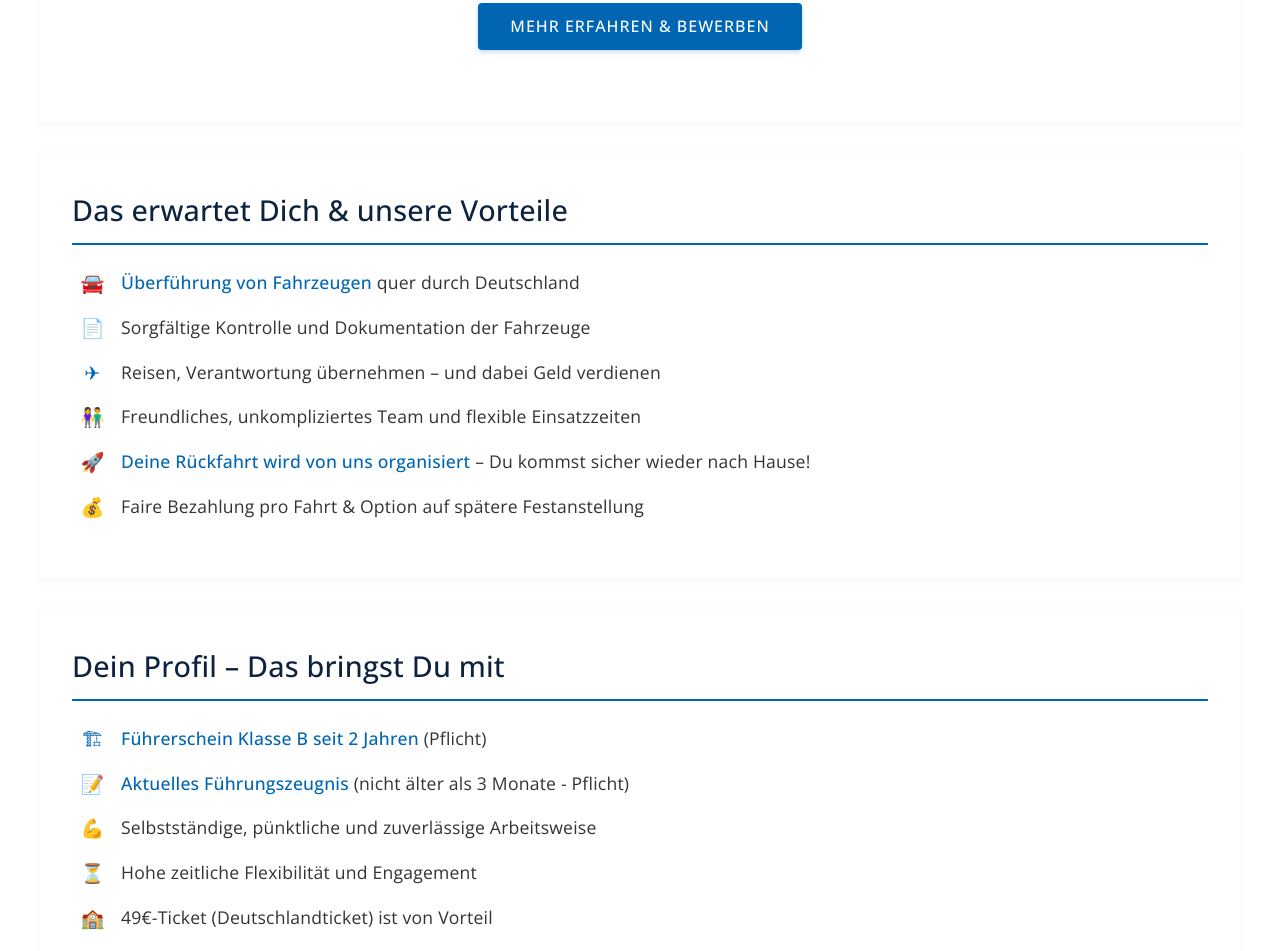
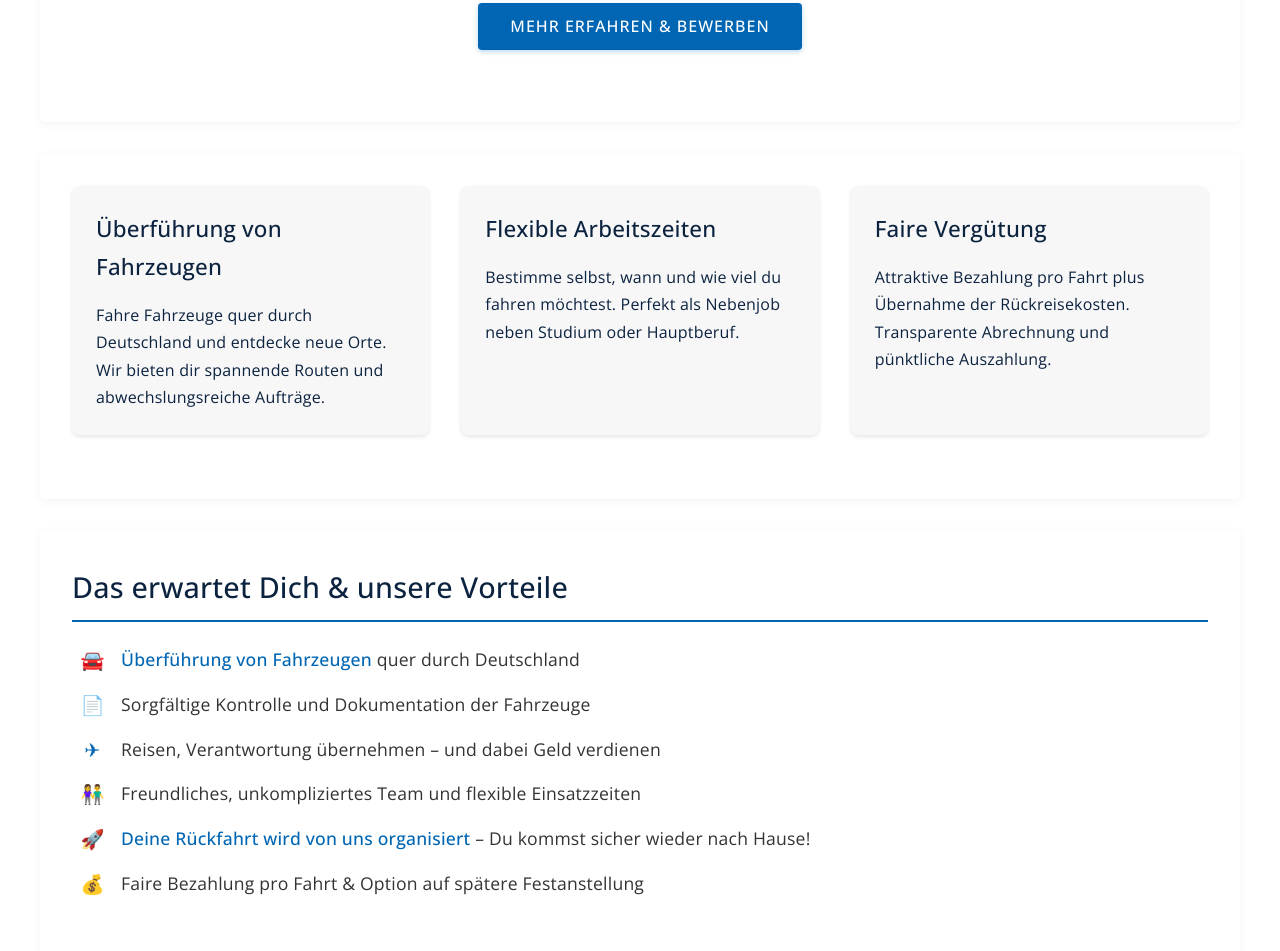
Before and after one commit to freapsy/Test, a plain HTML site: page index.html in a window 1280 px wide. Shown: the part 857-1808 px from the top of the page. Drawn offline with nearby package versions, Linux system fonts and the light colour scheme; no server answers.

Commit message:
Update: Kacheln nebeneinander auf Startseite und Manager-Dashboard mit Fahrer-Übersicht

```diff
--- a/index.html
+++ b/index.html
@@ -74,6 +74,23 @@
 
       <div class="button-container">
         <button id="openFormBtn" class="cta-button">Mehr erfahren &amp; Bewerben</button>
+      </div>
+    </div>
+
+    <div class="section grid-section">
+      <div class="content-section">
+        <h3>Überführung von Fahrzeugen</h3>
+        <p>Fahre Fahrzeuge quer durch Deutschland und entdecke neue Orte. Wir bieten dir spannende Routen und abwechslungsreiche Aufträge.</p>
+      </div>
+
+      <div class="content-section">
+        <h3>Flexible Arbeitszeiten</h3>
+        <p>Bestimme selbst, wann und wie viel du fahren möchtest. Perfekt als Nebenjob neben Studium oder Hauptberuf.</p>
+      </div>
+
+      <div class="content-section">
+        <h3>Faire Vergütung</h3>
+        <p>Attraktive Bezahlung pro Fahrt plus Übernahme der Rückreisekosten. Transparente Abrechnung und pünktliche Auszahlung.</p>
       </div>
     </div>
 
--- a/transport-style.css
+++ b/transport-style.css
@@ -55,6 +55,46 @@ body {
   margin-bottom: 2rem;
   border-radius: 4px;
   box-shadow: 0 2px 10px rgba(0,0,0,0.05);
+}
+
+/* Grid für die Kacheln */
+.section.grid-section {
+  display: grid;
+  grid-template-columns: repeat(3, 1fr);
+  gap: 2rem;
+  padding: 2rem;
+}
+
+.section.grid-section .content-section {
+  background-color: var(--bg-light);
+  padding: 1.5rem;
+  border-radius: 8px;
+  box-shadow: 0 2px 4px rgba(0,0,0,0.1);
+  transition: transform 0.2s ease;
+}
+
+.section.grid-section .content-section:hover {
+  transform: translateY(-5px);
+}
+
+.section.grid-section h3 {
+  color: var(--primary-navy);
+  margin-top: 0;
+  margin-bottom: 1rem;
+  font-size: 1.4rem;
+}
+
+/* Responsive Design */
+@media (max-width: 992px) {
+  .section.grid-section {
+    grid-template-columns: repeat(2, 1fr);
+  }
+}
+
+@media (max-width: 768px) {
+  .section.grid-section {
+    grid-template-columns: 1fr;
+  }
 }
 
 /* Hero section on index.html */
```
